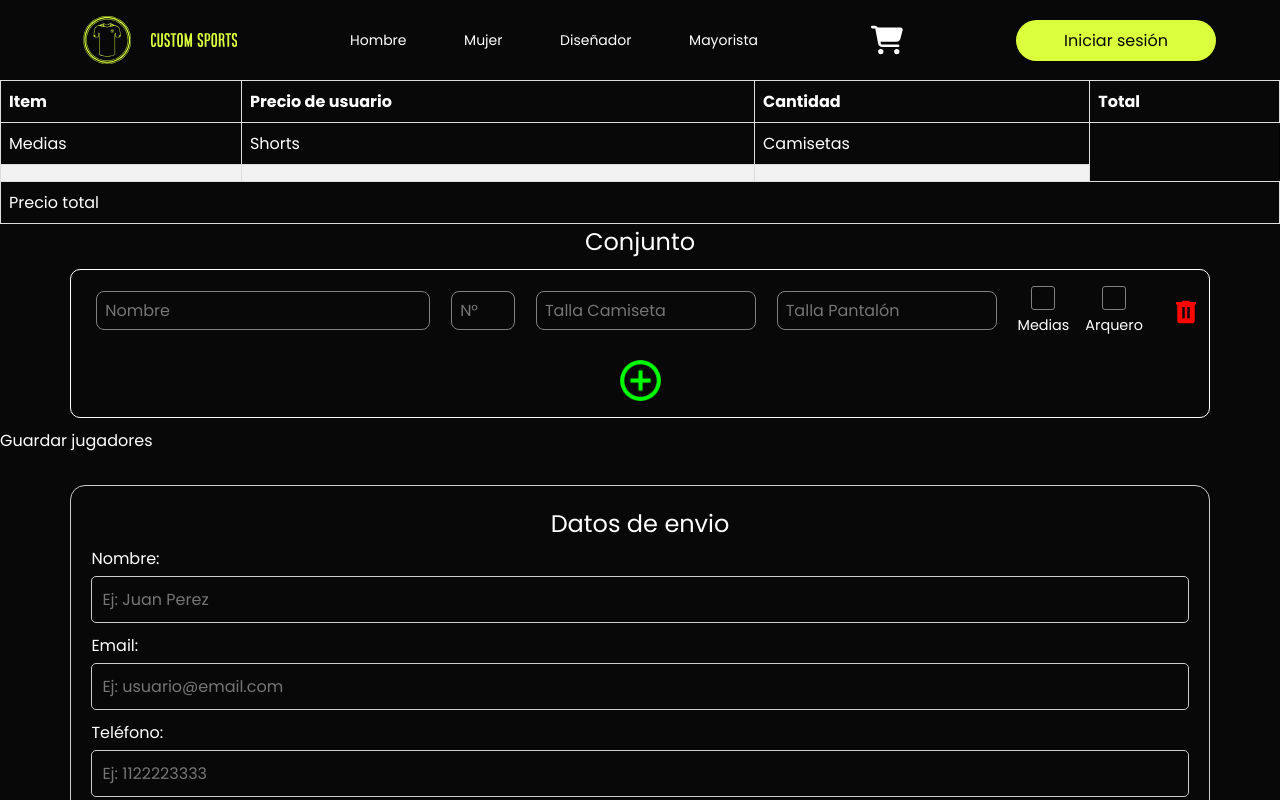
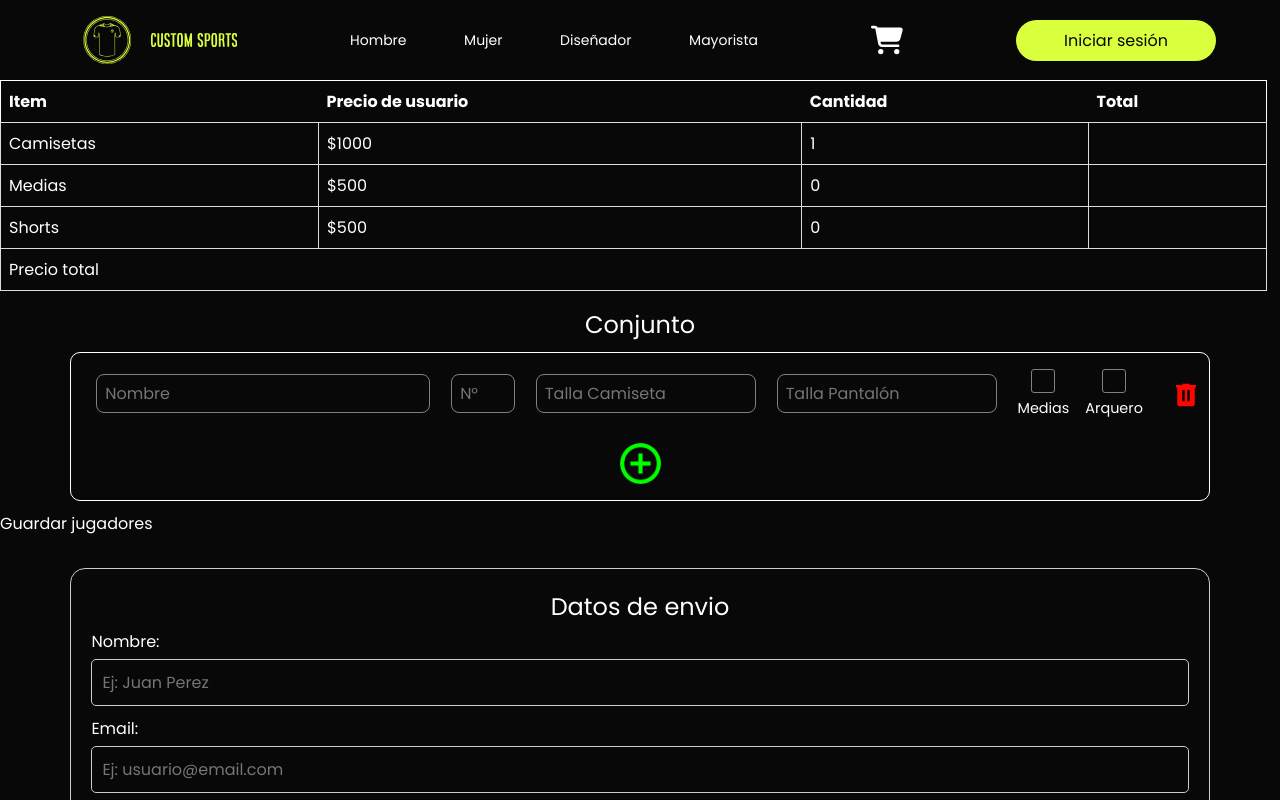
Before and after one commit to No-Country/S6-14-T-MERN, a React (Vite) app in the folder FRONT/: page /order in a window 1280 px wide. Shown: the top 800 px of the page. Built offline with nearby package versions, Linux system fonts and the light colour scheme.

Commit message:
se finaliza con tabla de detalle de compra

```diff
--- a/FRONT/src/components/orders/TotalCompra.jsx
+++ b/FRONT/src/components/orders/TotalCompra.jsx
@@ -4,30 +4,32 @@ import styled from "styled-components";
 const TotalCompra = () => {
   const Table = styled.table`
     border-collapse: collapse;
-    width: 100%;
-    border: 1px solid black;
-    border-radius: 5px;
+    width: 99vw;
+    border: 1px solid white;
+    border-radius: 10px;
+    padding: 1rem;
+    margin-bottom: 1rem;
   `;
 
   const TableRow = styled.tr`
     &:nth-child(even) {
-      background-color: #f2f2f2;
+
     }
   `;
 
   const TableCell = styled.td`
     border: 1px solid #ddd;
     padding: 8px;
+    jtext-align: center;
   `;
 
   const TableHeader = styled.th`
-    border: 1px solid #ddd;
     padding: 8px;
     text-align: left;
   `;
 
   const TableFooter = styled.tfoot`
-    width: 100%;
+    width: 50%;
   `;
 
   return (
@@ -43,15 +45,25 @@ const TotalCompra = () => {
         </thead>
         <tbody>
           <TableRow>
-            <TableCell>Medias</TableCell>
-            <TableCell>Shorts</TableCell>
             <TableCell>Camisetas</TableCell>
+            <TableCell>$1000</TableCell>
+            <TableCell>1</TableCell>
+            <TableCell></TableCell>
           </TableRow>
           <TableRow>
-            <TableCell></TableCell>
-            <TableCell></TableCell>
+            <TableCell>Medias</TableCell>
+            <TableCell>$500</TableCell>
+            <TableCell>0</TableCell>
             <TableCell></TableCell>
           </TableRow>
+          <TableRow>
+            <TableCell>Shorts</TableCell>
+            <TableCell>$500</TableCell>
+            <TableCell>0</TableCell>
+            <TableCell></TableCell>
+          </TableRow>
+
+
         </tbody>
         <TableFooter>
           <TableRow>
```
